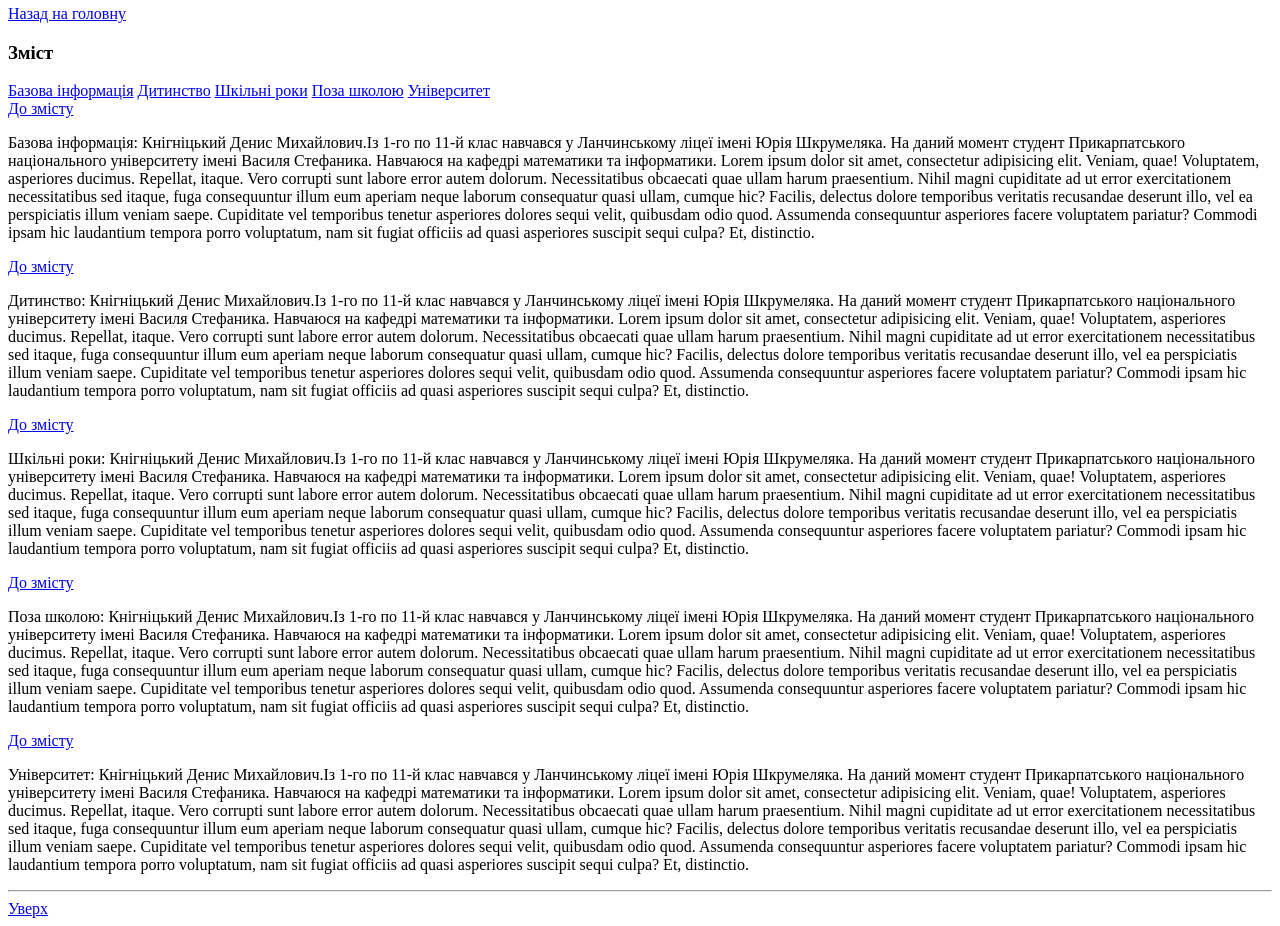
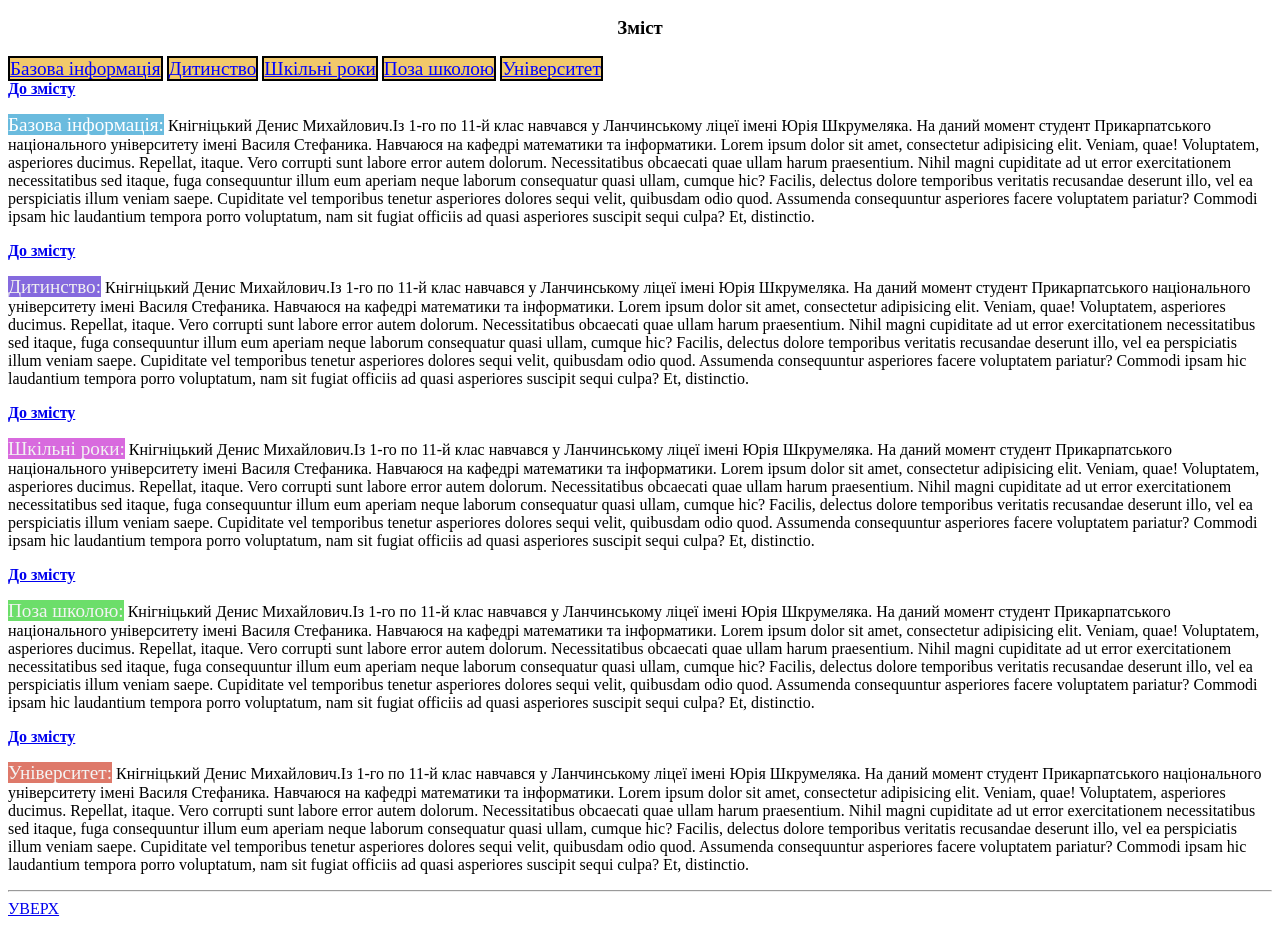
Before and after one commit to develop-05/web-lab, a plain HTML site: page lab-02/biography.html in a window 1280 px wide. Shown: the part 75-1001 px from the top of the page. Drawn offline with Linux system fonts and the light colour scheme.

Commit message:
Add files via upload

```diff
--- a/lab-02/biography.html
+++ b/lab-02/biography.html
@@ -5,55 +5,124 @@
     <meta http-equiv="X-UA-Compatible" content="IE=edge">
     <meta name="viewport" content="width=device-width, initial-scale=1.0">
     <title>biography</title>
+
+    <style>
+        h1 {
+            text-align: center;
+            font-size: 22px;
+        }
+
+        h3 {
+            text-align: center;
+        }
+
+        .back{
+            font-style: italic;
+        }
+
+        .about-your{
+            color: blue;
+            background-color: rgb(242, 201, 106);
+            width: 40px;
+            height: 20px;
+            border: 2px solid black;
+            font-size: 1.2em;
+        }
+
+        .about-your:hover {
+            color: magenta;
+        }
+
+        .about-your:active {
+            color: yellow;
+        }
+
+        p span {
+            font-size: 1.2em;
+        }
+
+         .span-1:first-child {
+            background-color: rgb(106, 187, 222);
+            color: #fff;
+         }
+
+         .span-2:last-child {
+            background-color: rgb(133, 106, 222);
+            color: #f1f1f1;
+         }
+
+         .span-3:last-child {
+            background-color: rgb(216, 106, 222);
+            color: #f2f2f2;
+         }
+
+         .span-4:last-child {
+            background-color: rgb(108, 222, 106);
+            color: #f3f3f3;
+         }
+
+         .span-5:last-child {
+            background-color: rgb(222, 121, 106);
+            color: #f4f4f4;
+         }
+
+         .to-content{
+            font-weight: 600;
+         }
+
+         .to-top {
+            text-transform: uppercase;
+         }
+
+    </style>
+
 </head>
 <body>
     <h1 id="main">Автобіографія Кнігніцького Дениса Михайловича</h1>
-    <a href="index.html">Назад на головну</a>
+    <a href="index.html" class="back">Назад на головну</a>
     <h3 id="content">Зміст</h3>
 
-    <a href="#Базова інформація">Базова інформація</a>
-    <a href="#Дитинство">Дитинство</a>
-    <a href="#Шкільні роки">Шкільні роки</a>
-    <a href="#Поза школою">Поза школою</a>
-    <a href="#Університет">Університет</a>
+    <a class="about-your" href="#Базова інформація">Базова інформація</a>
+    <a class="about-your" href="#Дитинство">Дитинство</a>
+    <a class="about-your" href="#Шкільні роки">Шкільні роки</a>
+    <a class="about-your" href="#Поза школою">Поза школою</a>
+    <a class="about-your" href="#Університет">Університет</a>
 
 
     <article id="Базова інформація">
-       <a href="#content">До змісту</a>
-       <p> Базова інформація: Кнігніцький Денис Михайлович.Із 1-го по 11-й клас навчався у Ланчинському ліцеї імені Юрія Шкрумеляка. На даний момент студент Прикарпатського національного університету імені Василя Стефаника. Навчаюся на кафедрі математики та інформатики.
+       <a class="to-content" href="#content">До змісту</a>
+       <p><span class="span-1">Базова інформація:</span> Кнігніцький Денис Михайлович.Із 1-го по 11-й клас навчався у Ланчинському ліцеї імені Юрія Шкрумеляка. На даний момент студент Прикарпатського національного університету імені Василя Стефаника. Навчаюся на кафедрі математики та інформатики.
         Lorem ipsum dolor sit amet, consectetur adipisicing elit. Veniam, quae! Voluptatem, asperiores ducimus. Repellat, itaque. Vero corrupti sunt labore error autem dolorum. Necessitatibus obcaecati quae ullam harum praesentium. Nihil magni cupiditate ad ut error exercitationem necessitatibus sed itaque, fuga consequuntur illum eum aperiam neque laborum consequatur quasi ullam, cumque hic? Facilis, delectus dolore temporibus veritatis recusandae deserunt illo, vel ea perspiciatis illum veniam saepe. Cupiditate vel temporibus tenetur asperiores dolores sequi velit, quibusdam odio quod. Assumenda consequuntur asperiores facere voluptatem pariatur? Commodi ipsam hic laudantium tempora porro voluptatum, nam sit fugiat officiis ad quasi asperiores suscipit sequi culpa? Et, distinctio.</p>
     </article>
 
 
     <article id="Дитинство">
-       <a href="#content">До змісту</a>
-       <p> Дитинство: Кнігніцький Денис Михайлович.Із 1-го по 11-й клас навчався у Ланчинському ліцеї імені Юрія Шкрумеляка. На даний момент студент Прикарпатського національного університету імені Василя Стефаника. Навчаюся на кафедрі математики та інформатики.
+       <a class="to-content" href="#content">До змісту</a>
+       <p><span class="span-2">Дитинство:</span> Кнігніцький Денис Михайлович.Із 1-го по 11-й клас навчався у Ланчинському ліцеї імені Юрія Шкрумеляка. На даний момент студент Прикарпатського національного університету імені Василя Стефаника. Навчаюся на кафедрі математики та інформатики.
         Lorem ipsum dolor sit amet, consectetur adipisicing elit. Veniam, quae! Voluptatem, asperiores ducimus. Repellat, itaque. Vero corrupti sunt labore error autem dolorum. Necessitatibus obcaecati quae ullam harum praesentium. Nihil magni cupiditate ad ut error exercitationem necessitatibus sed itaque, fuga consequuntur illum eum aperiam neque laborum consequatur quasi ullam, cumque hic? Facilis, delectus dolore temporibus veritatis recusandae deserunt illo, vel ea perspiciatis illum veniam saepe. Cupiditate vel temporibus tenetur asperiores dolores sequi velit, quibusdam odio quod. Assumenda consequuntur asperiores facere voluptatem pariatur? Commodi ipsam hic laudantium tempora porro voluptatum, nam sit fugiat officiis ad quasi asperiores suscipit sequi culpa? Et, distinctio. <p>
     </article>
 
     <article id="Шкільні роки">
-        <a href="#content">До змісту</a>
-        <p> Шкільні роки: Кнігніцький Денис Михайлович.Із 1-го по 11-й клас навчався у Ланчинському ліцеї імені Юрія Шкрумеляка. На даний момент студент Прикарпатського національного університету імені Василя Стефаника. Навчаюся на кафедрі математики та інформатики.
+        <a class="to-content" href="#content">До змісту</a>
+        <p><span class="span-3">Шкільні роки:</span> Кнігніцький Денис Михайлович.Із 1-го по 11-й клас навчався у Ланчинському ліцеї імені Юрія Шкрумеляка. На даний момент студент Прикарпатського національного університету імені Василя Стефаника. Навчаюся на кафедрі математики та інформатики.
             Lorem ipsum dolor sit amet, consectetur adipisicing elit. Veniam, quae! Voluptatem, asperiores ducimus. Repellat, itaque. Vero corrupti sunt labore error autem dolorum. Necessitatibus obcaecati quae ullam harum praesentium. Nihil magni cupiditate ad ut error exercitationem necessitatibus sed itaque, fuga consequuntur illum eum aperiam neque laborum consequatur quasi ullam, cumque hic? Facilis, delectus dolore temporibus veritatis recusandae deserunt illo, vel ea perspiciatis illum veniam saepe. Cupiditate vel temporibus tenetur asperiores dolores sequi velit, quibusdam odio quod. Assumenda consequuntur asperiores facere voluptatem pariatur? Commodi ipsam hic laudantium tempora porro voluptatum, nam sit fugiat officiis ad quasi asperiores suscipit sequi culpa? Et, distinctio.</p>
     </article>
 
     <article id="Поза школою">
-        <a href="#content">До змісту</a>
-        <p> Поза школою: Кнігніцький Денис Михайлович.Із 1-го по 11-й клас навчався у Ланчинському ліцеї імені Юрія Шкрумеляка. На даний момент студент Прикарпатського національного університету імені Василя Стефаника. Навчаюся на кафедрі математики та інформатики.
+        <a class="to-content" href="#content">До змісту</a>
+        <p><span class="span-4">Поза школою:</span> Кнігніцький Денис Михайлович.Із 1-го по 11-й клас навчався у Ланчинському ліцеї імені Юрія Шкрумеляка. На даний момент студент Прикарпатського національного університету імені Василя Стефаника. Навчаюся на кафедрі математики та інформатики.
             Lorem ipsum dolor sit amet, consectetur adipisicing elit. Veniam, quae! Voluptatem, asperiores ducimus. Repellat, itaque. Vero corrupti sunt labore error autem dolorum. Necessitatibus obcaecati quae ullam harum praesentium. Nihil magni cupiditate ad ut error exercitationem necessitatibus sed itaque, fuga consequuntur illum eum aperiam neque laborum consequatur quasi ullam, cumque hic? Facilis, delectus dolore temporibus veritatis recusandae deserunt illo, vel ea perspiciatis illum veniam saepe. Cupiditate vel temporibus tenetur asperiores dolores sequi velit, quibusdam odio quod. Assumenda consequuntur asperiores facere voluptatem pariatur? Commodi ipsam hic laudantium tempora porro voluptatum, nam sit fugiat officiis ad quasi asperiores suscipit sequi culpa? Et, distinctio.</p>
     </article>
 
     <article id="Університет">
-        <a href="#content">До змісту</a>
-      <p> Університет: Кнігніцький Денис Михайлович.Із 1-го по 11-й клас навчався у Ланчинському ліцеї імені Юрія Шкрумеляка. На даний момент студент Прикарпатського національного університету імені Василя Стефаника. Навчаюся на кафедрі математики та інформатики.
+        <a class="to-content" href="#content">До змісту</a>
+      <p><span class="span-5">Університет:</span> Кнігніцький Денис Михайлович.Із 1-го по 11-й клас навчався у Ланчинському ліцеї імені Юрія Шкрумеляка. На даний момент студент Прикарпатського національного університету імені Василя Стефаника. Навчаюся на кафедрі математики та інформатики.
         Lorem ipsum dolor sit amet, consectetur adipisicing elit. Veniam, quae! Voluptatem, asperiores ducimus. Repellat, itaque. Vero corrupti sunt labore error autem dolorum. Necessitatibus obcaecati quae ullam harum praesentium. Nihil magni cupiditate ad ut error exercitationem necessitatibus sed itaque, fuga consequuntur illum eum aperiam neque laborum consequatur quasi ullam, cumque hic? Facilis, delectus dolore temporibus veritatis recusandae deserunt illo, vel ea perspiciatis illum veniam saepe. Cupiditate vel temporibus tenetur asperiores dolores sequi velit, quibusdam odio quod. Assumenda consequuntur asperiores facere voluptatem pariatur? Commodi ipsam hic laudantium tempora porro voluptatum, nam sit fugiat officiis ad quasi asperiores suscipit sequi culpa? Et, distinctio.</p>
     </article>
 
     <hr>
 
-    <div>
-        <a href="#main">Уверх</a>
-    </div>
+        <a class="to-top" href="#main">Уверх</a>
 
 </body>
 </html>
```
Also changed, not shown: lab-02/friends.html (+53 -2 lines), lab-02/gallery.html (+33 -3 lines), lab-02/index.html (+19 -15 lines), lab-02/novadays.html (+52 -2 lines).
